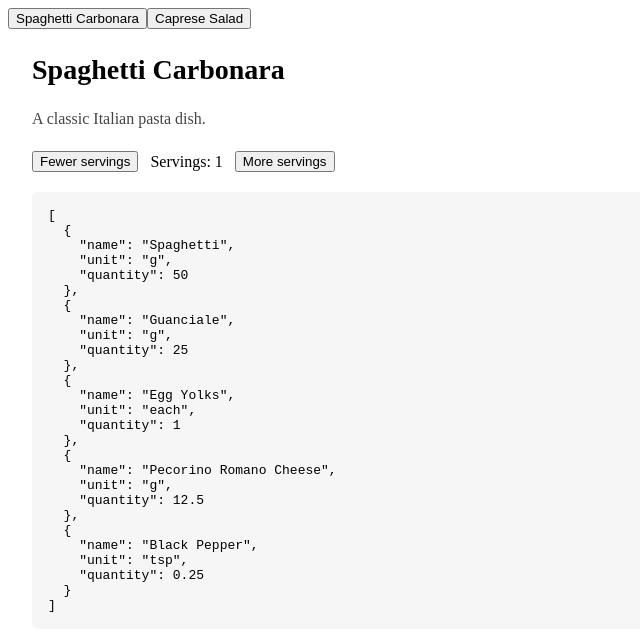
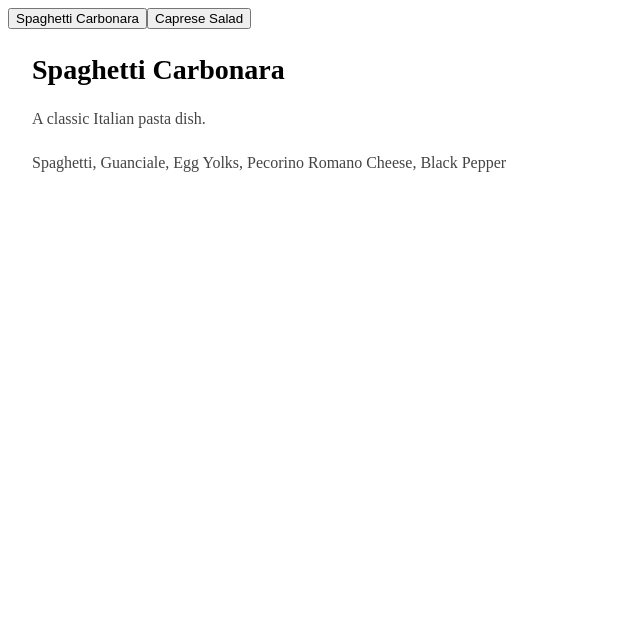
Before and after one commit to alyssamichelle/recipe-box-the-sequel, an Angular app: page / in a window 1280 px wide. Shown: the top 640 px of the page, without its empty margins (0-640 px from the left). Built offline with nearby package versions, Linux system fonts and the light colour scheme.

Commit message:
readying for next section, computed

```diff
--- a/src/app/recipe-detail/recipe-detail.html
+++ b/src/app/recipe-detail/recipe-detail.html
@@ -1,13 +1,14 @@
 <section class="recipe-detail">
   <h2 class="recipe-detail__name">{{ recipe().name }}</h2>
   <p class="recipe-detail__description">{{ recipe().description }}</p>
+  <p class="recipe-detail__description">{{ recipe().ingredients.map(ingredient => ingredient.name).join(', ') }}</p>
   <!-- <img [src]="recipe().imgUrl" [attr.alt]="'Photo of ' + recipe().name" width="300" height="200" /> -->
 
-  <div class="recipe-detail__controls">
+  <!-- <div class="recipe-detail__controls">
     <button type="button" (click)="decrementServings()">Fewer servings</button>
     <span>Servings: {{ servings() }}</span>
     <button type="button" (click)="incrementServings()">More servings</button>
-  </div>
+  </div> -->
 
-  <pre class="recipe-detail__ingredients">{{ adjustedIngredients() | json }}</pre>
+  <!-- <pre class="recipe-detail__ingredients">{{ adjustedIngredients() | json }}</pre> -->
 </section>
--- a/src/app/recipe-detail/recipe-detail.ts
+++ b/src/app/recipe-detail/recipe-detail.ts
@@ -1,5 +1,5 @@
 import { JsonPipe } from '@angular/common';
-import { Component, computed, input, signal } from '@angular/core';
+import { Component, input, signal } from '@angular/core';
 
 import { Ingredient, RecipeModel } from '../models';
 
@@ -14,15 +14,16 @@ export class RecipeDetail {
 
   protected readonly servings = signal<number>(1);
 
-  protected readonly adjustedIngredients = computed<Ingredient[]>(() => {
-    const current = this.recipe();
-    const factor = this.servings() / 4;
-    return current.ingredients.map((ing) => ({
-      name: ing.name,
-      unit: ing.unit,
-      quantity: Math.round(ing.quantity * factor * 1000) / 1000,
-    }));
-  });
+  // Demo: `computed` version kept below for reference — template uses `adjustedIngredientsDemo()` for now.
+  // protected readonly adjustedIngredients = computed<Ingredient[]>(() => {
+  //   const current = this.recipe();
+  //   const factor = this.servings() / 4;
+  //   return current.ingredients.map((ing) => ({
+  //     name: ing.name,
+  //     unit: ing.unit,
+  //     quantity: Math.round(ing.quantity * factor * 1000) / 1000,
+  //   }));
+  // });
 
   protected incrementServings(): void {
     this.servings.update((s) => s + 1);
```
